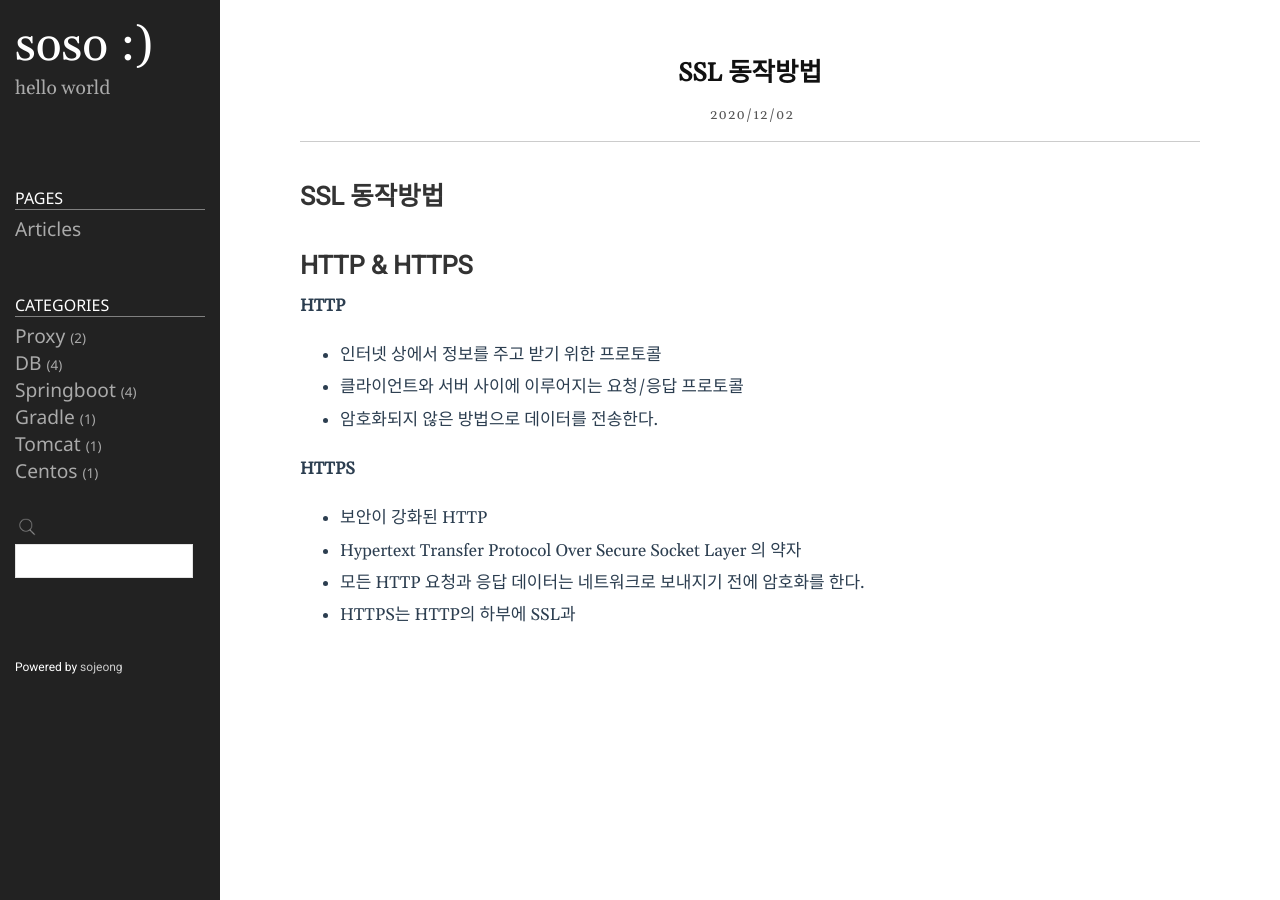
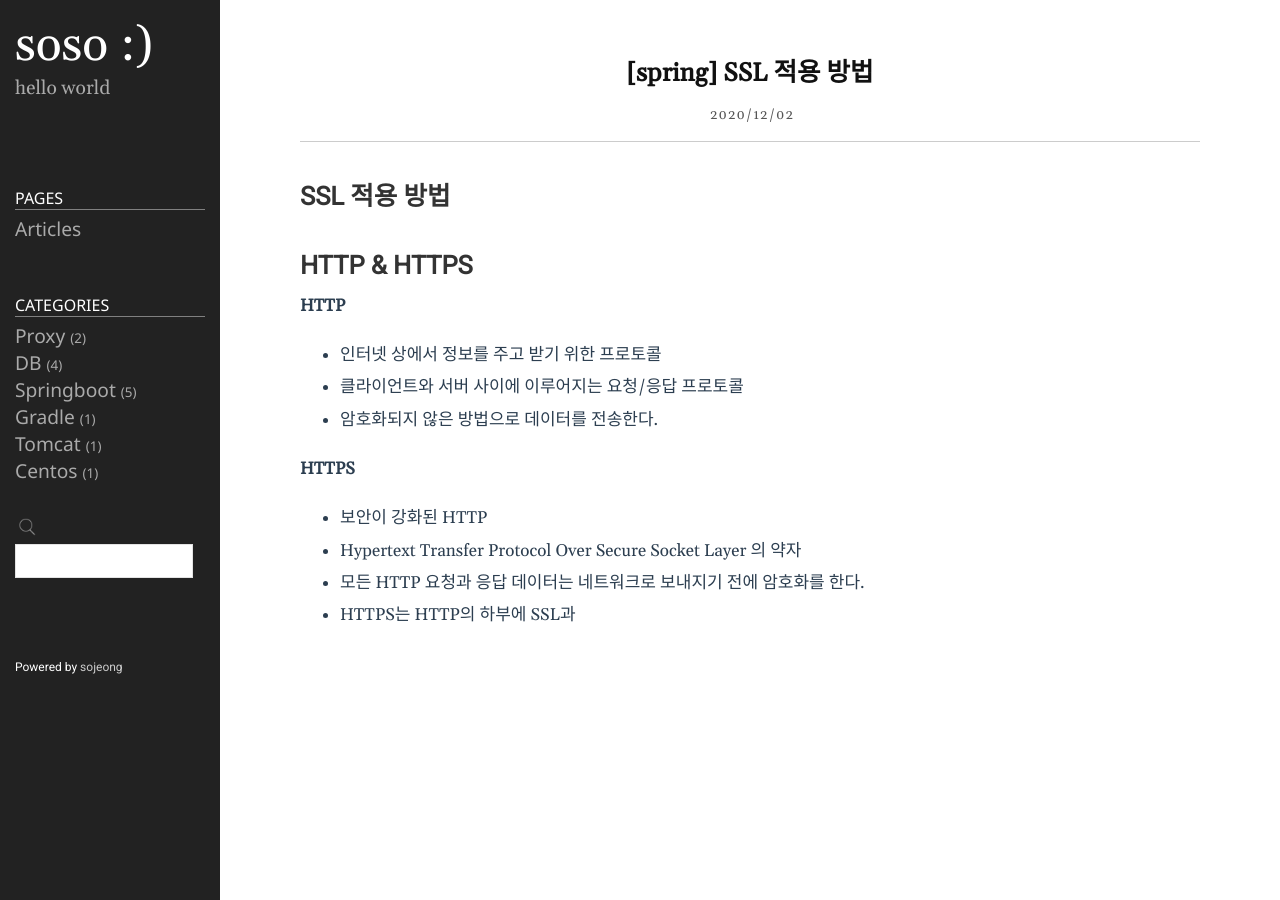
Before and after one commit to sosojeong2/sosojeong2.github.io, a Jekyll site: the page built from _posts/2020-12-02-Springboot-ssl적용.markdown, in a window 1280 px wide. Built offline with Jekyll 4.4.1, drawn with Linux system fonts in a browser that asks for light colours; nearby versions of some CDN libraries.

Commit message:
게시글 추가

```diff
--- a/_posts/2020-12-02-Springboot-ssl적용.markdown
+++ b/_posts/2020-12-02-Springboot-ssl적용.markdown
@@ -1,11 +1,11 @@
 ---
 layout: post
-title: "SSL 동작방법"
+title: "[spring] SSL 적용 방법"
 date: 2020-12-02 13:42:23 +0900
-category:
+category: springboot
 ---
 
-# SSL 동작방법
+# SSL 적용 방법
 
 ## HTTP & HTTPS
 
```
